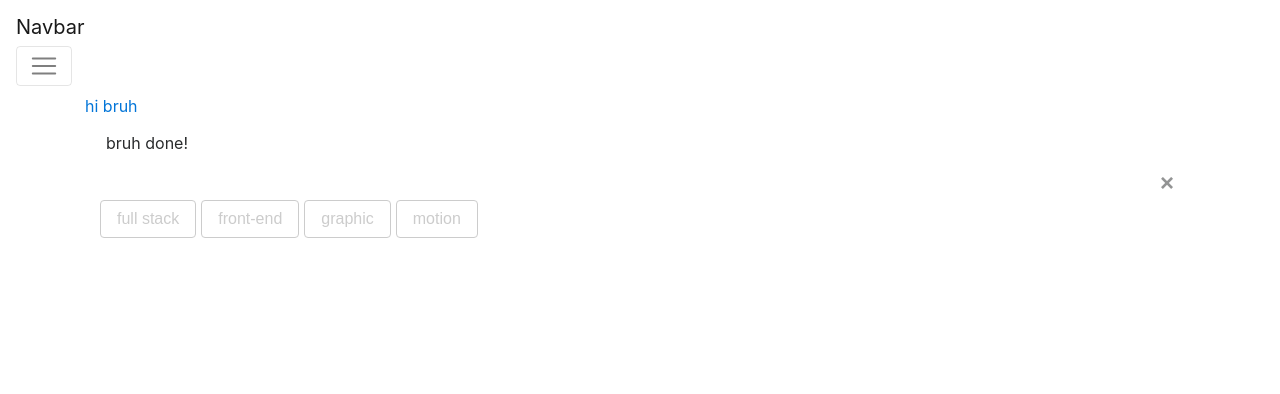
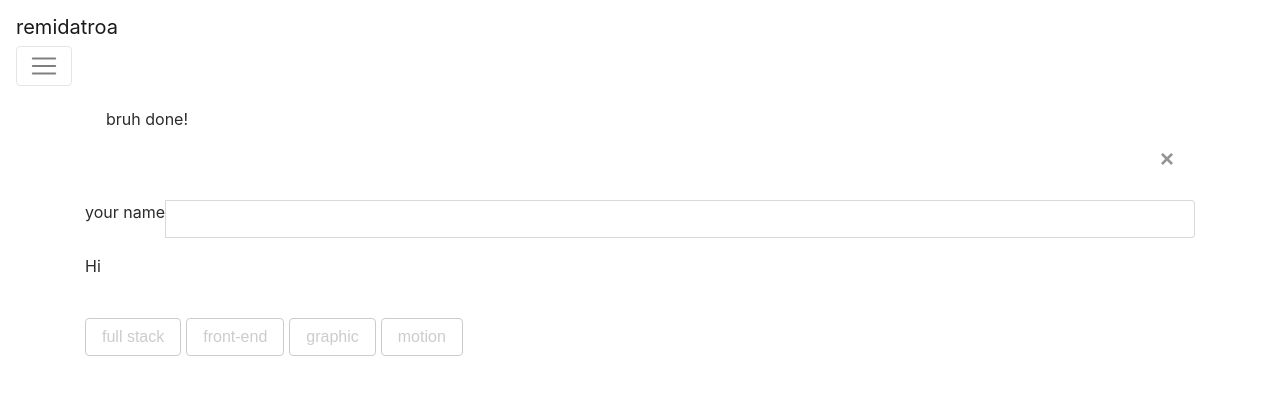
Before and after one commit to remidatroa/vuejs, a website: page index.html in a window 1280 px wide. Drawn offline with nearby package versions, Linux system fonts and the light colour scheme.

Commit message:
form done message name var

```diff
--- a/index.html
+++ b/index.html
@@ -6,8 +6,10 @@
   <link rel="stylesheet" href="https://maxcdn.bootstrapcdn.com/bootstrap/4.0.0-beta.3/css/bootstrap.min.css">
 </head>
 <body>
-  <nav class="navbar navbar-expand-lg navbar-light bg-light">
-    <a class="navbar-brand" href="#">Navbar</a>
+
+  <div  id="app">
+     <nav class="navbar navbar-expand-lg navbar-light bg-light">
+    <a class="navbar-brand" href="#">remidatroa</a>
     <button class="navbar-toggler" type="button" data-toggle="collapse" data-target="#navbarSupportedContent" aria-controls="navbarSupportedContent" aria-expanded="false" aria-label="Toggle navigation">
       <span class="navbar-toggler-icon"></span>
     </button>
@@ -15,7 +17,7 @@
     <div class="collapse navbar-collapse" id="navbarSupportedContent">
       <ul class="navbar-nav mr-auto">
         <li class="nav-item active">
-          <a class="nav-link" href="#">Home <span class="sr-only">(current)</span></a>
+          <a class="nav-link" :href="link" :title="message" target="_blank"> home:site</a>
         </li>
       </ul>
       <form class="form-inline my-2 my-lg-0">
@@ -24,8 +26,8 @@
       </form>
     </div>
   </nav>
-  <div class="container" id="app">
-    <a :href="link" :title="message" target="_blank"> {{message}}</a>
+  <div class="container">
+
 
     <div class="alert alert-primary alert-dismissible fade show" v-if="success" role="alert">
       <p>bruh done!</p>
@@ -33,6 +35,19 @@
         <span aria-hidden="true">&times;</span>
       </button>
     </div>
+
+    <row class="col-md">
+
+<div class="input-group mb-3" >
+  <div class="input-group-prepend">
+    <span class="input-group-text" id="basic-addon3" v-model="message"> your name</span>
+  </div>
+  <input type="text" class="form-control" id="basic-url" aria-describedby="basic-addon3" v-model="message">
+
+</div>
+
+<p>Hi {{ message }}</p>
+    </row>
 
 
    <div class="row">
@@ -47,7 +62,7 @@
 
 
   </div>
-
+</div>
 
 <script src="https://cdnjs.cloudflare.com/ajax/libs/vue/2.5.13/vue.js"></script>
 <script src="https://maxcdn.bootstrapcdn.com/bootstrap/4.0.0-beta.3/js/bootstrap.js"></script>
--- a/js/app.js
+++ b/js/app.js
@@ -2,7 +2,7 @@
 new Vue ({
   el: '#app',
   data: {
-    message: 'hi bruh',
+    message: "",
     link: 'http://www.remidatroa.com',
     success: true,
     tags: ['full stack', 'front-end', 'graphic','motion']
```
